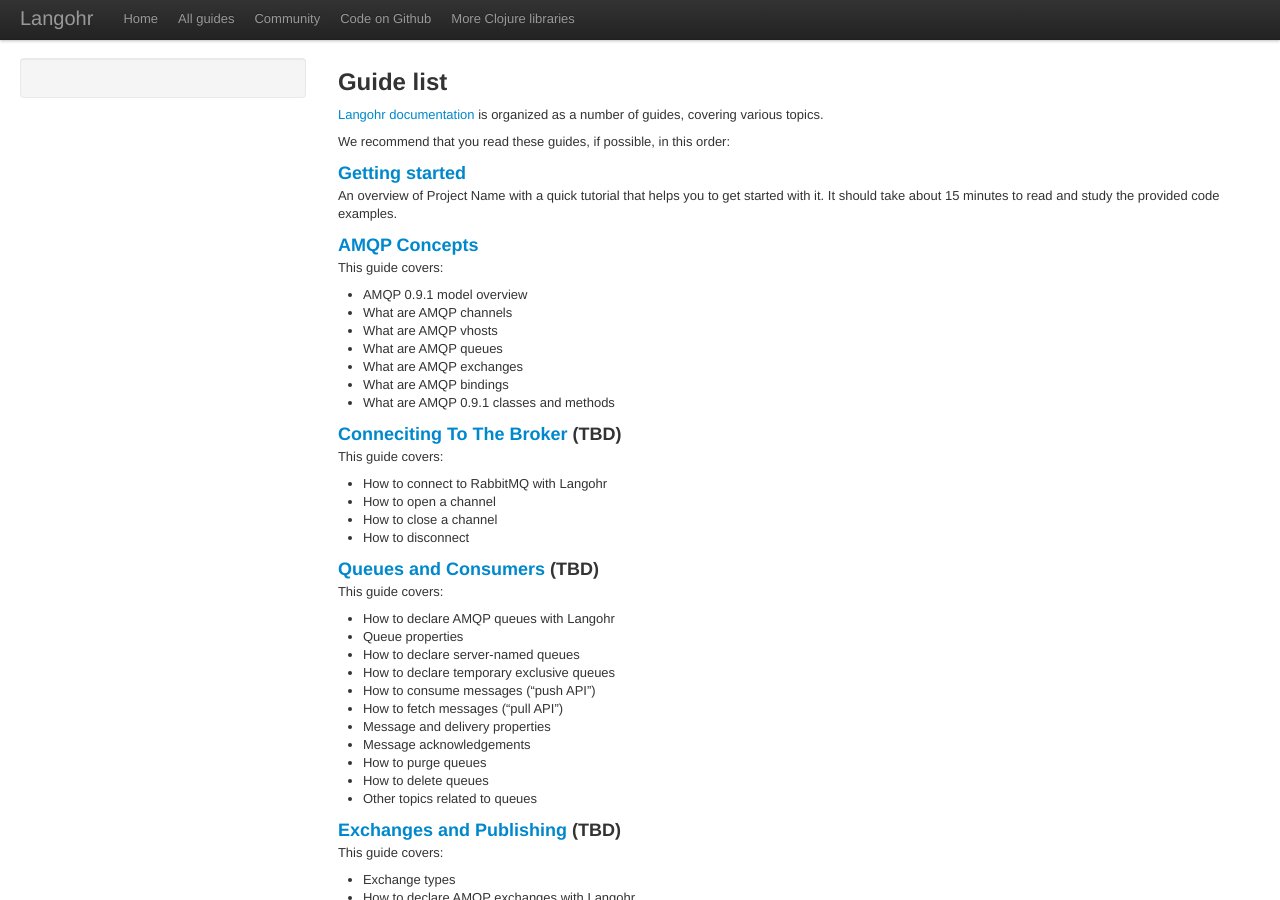
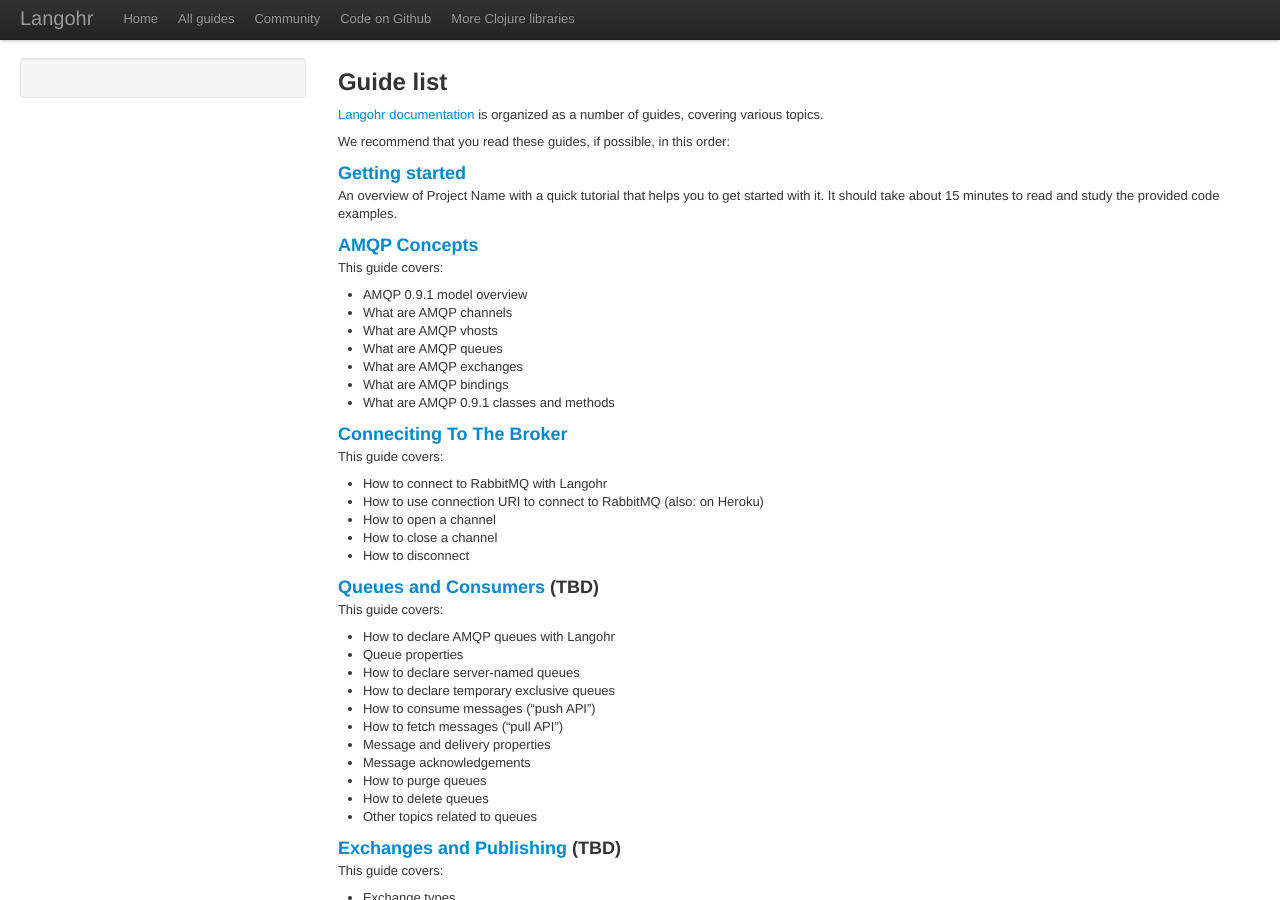
Before and after one commit to glorphindale/langohr.docs, a Jekyll site: the page built from articles/guides.md, in a window 1280 px wide and 900 px high. Built offline with Jekyll 4.4.1, drawn with Linux system fonts in a browser that asks for light colours; some web fonts are replaced.

Commit message:
The connection guide is done

```diff
--- a/articles/guides.md
+++ b/articles/guides.md
@@ -30,11 +30,12 @@ This guide covers:
 
 
 
-### [Conneciting To The Broker](/articles/connecting.html) (TBD)
+### [Conneciting To The Broker](/articles/connecting.html)
 
 This guide covers:
 
  * How to connect to RabbitMQ with Langohr
+ * How to use connection URI to connect to RabbitMQ (also: on Heroku)
  * How to open a channel
  * How to close a channel
  * How to disconnect
```
